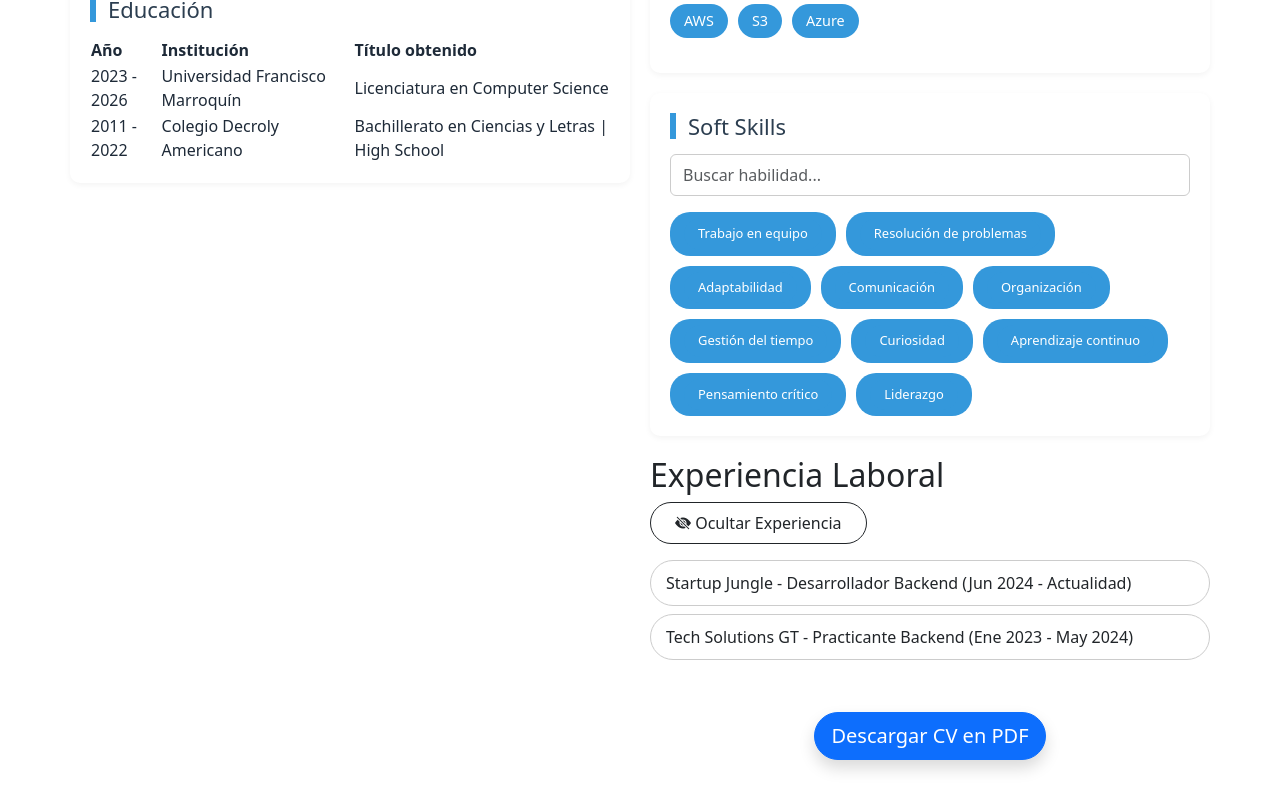
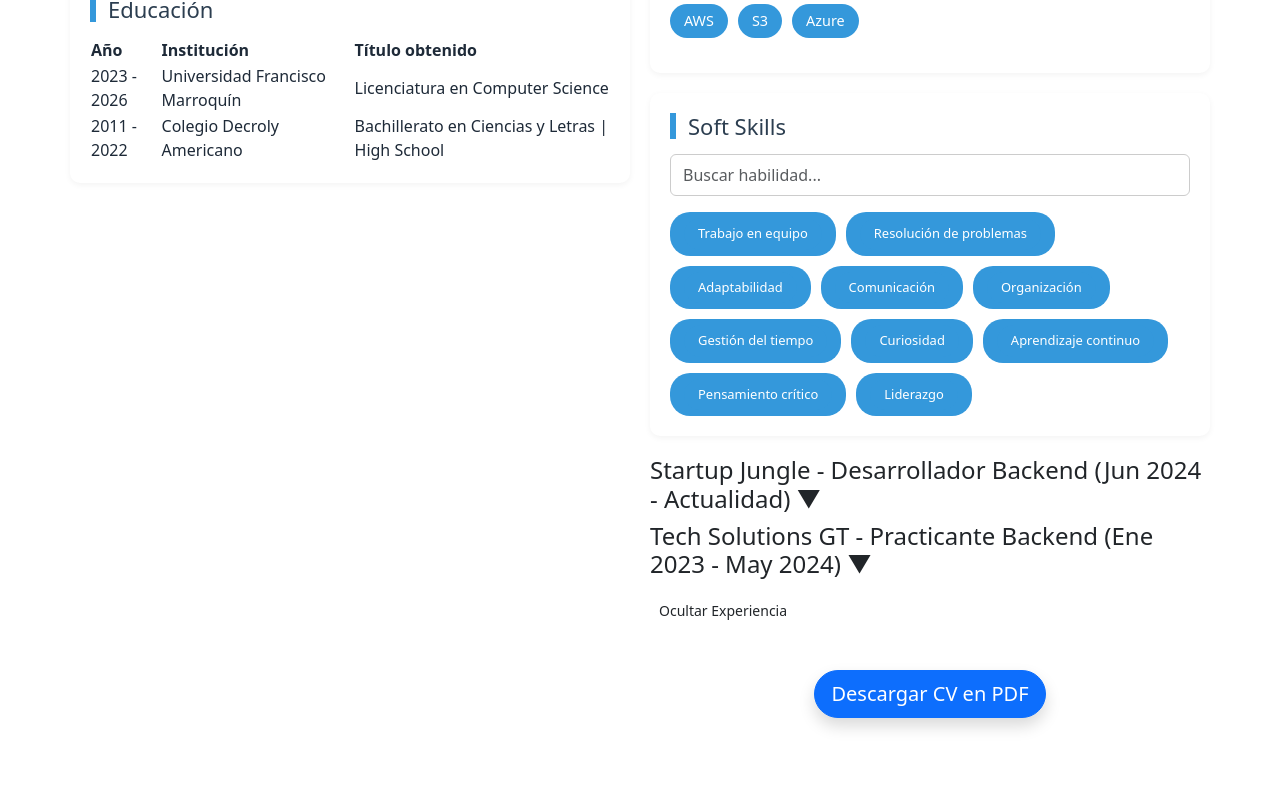
Before and after one commit to gian236/WebDevCV, an Angular app in the folder cv-angular/: page /cv in a window 1280 px wide. Shown: the part 762-1572 px from the top of the page. After the commit the page ends 1534 px from the top, so only its background shows below. Built offline with nearby package versions, Linux system fonts and the light colour scheme.

Commit message:
ruta hija

```diff
--- a/cv-angular/src/app/app.ts
+++ b/cv-angular/src/app/app.ts
@@ -22,24 +22,15 @@ import { About } from './about/about';
   template: `
     <app-header></app-header>
 
-    <!-- NAV DE SECCIONES -->
     <nav class="cv-navbar">
-      <button (click)="showSection('cv')" [class.active]="activeSection === 'cv'">
-        <i class="bi bi-person-vcard"></i> CV
-      </button>
-      <button (click)="showSection('about')" [class.active]="activeSection === 'about'">
-        <i class="bi bi-info-circle"></i> About
-      </button>
-      <button (click)="showSection('skills')" [class.active]="activeSection === 'skills'">
-        <i class="bi bi-lightning-charge"></i> Skills
-      </button>
-      <button (click)="showSection('experience')" [class.active]="activeSection === 'experience'">
-        <i class="bi bi-briefcase"></i> Experience
-      </button>
+      <button (click)="showSection('cv')" [class.active]="activeSection === 'cv'">CV</button>
+      <button (click)="showSection('about')" [class.active]="activeSection === 'about'">About</button>
+      <button (click)="showSection('skills')" [class.active]="activeSection === 'skills'">Skills</button>
+      <button (click)="showSection('experience')" [class.active]="activeSection === 'experience'">Experience</button>
     </nav>
 
     <main>
-      <!-- SECCIÓN CV -->
+      <!-- CV -->
       <div *ngIf="activeSection === 'cv'" class="cv-grid">
         <div class="cv-column">
           <app-contacto></app-contacto>
@@ -54,20 +45,31 @@ import { About } from './about/about';
         </div>
       </div>
 
-      <!-- SECCIÓN ABOUT -->
+      <!-- About -->
       <div *ngIf="activeSection === 'about'">
         <app-about></app-about>
       </div>
 
-      <!-- SECCIÓN SKILLS -->
+      <!-- Skills -->
       <div *ngIf="activeSection === 'skills'">
         <app-tecnologias></app-tecnologias>
         <app-soft-skills></app-soft-skills>
       </div>
 
-      <!-- SECCIÓN EXPERIENCE -->
-      <div *ngIf="activeSection === 'experience'">
-        <app-experiencia></app-experiencia>
+      <!-- Experience con sub-secciones -->
+      <div *ngIf="activeSection === 'experience'" class="experience-section">
+        <div class="experience-nav">
+          <button (click)="activeExperience = 'jobs'" [class.active]="activeExperience === 'jobs'">Jobs</button>
+          <button (click)="activeExperience = 'studies'" [class.active]="activeExperience === 'studies'">Studies</button>
+        </div>
+
+        <div *ngIf="activeExperience === 'jobs'">
+          <app-experiencia [view]="'jobs'"></app-experiencia>
+        </div>
+
+        <div *ngIf="activeExperience === 'studies'">
+          <app-experiencia [view]="'studies'"></app-experiencia>
+        </div>
       </div>
     </main>
   `,
@@ -75,8 +77,10 @@ import { About } from './about/about';
 })
 export class App {
   activeSection: 'cv' | 'about' | 'skills' | 'experience' = 'cv';
+  activeExperience: 'jobs' | 'studies' = 'jobs';
 
   showSection(section: 'cv' | 'about' | 'skills' | 'experience') {
     this.activeSection = section;
+    if (section === 'experience') this.activeExperience = 'jobs'; // por defecto
   }
 }
--- a/cv-angular/src/app/experiencia/experiencia.html
+++ b/cv-angular/src/app/experiencia/experiencia.html
@@ -1,23 +1,13 @@
-<section>
-  <h2>Experiencia Laboral</h2>
+<div *ngIf="experienciaVisible">
+  <div *ngFor="let item of filteredItems" class="experiencia-item">
+    <h4 (click)="toggleItem(item)" style="cursor: pointer;">
+      {{ item.titulo }}
+      <span>{{ item.abierto ? '▲' : '▼' }}</span>
+    </h4>
+    <p *ngIf="item.abierto">{{ item.descripcion }}</p>
+  </div>
+</div>
 
-  <button
-    class="btn btn-outline-dark rounded-pill px-4 py-2 mb-3"
-    (click)="toggleExperiencia()">
-    <i class="bi" [ngClass]="experienciaVisible ? 'bi-eye-slash-fill' : 'bi-eye-fill'"></i>
-    {{ experienciaVisible ? 'Ocultar Experiencia' : 'Mostrar Experiencia' }}
-  </button>
-
-  <div *ngIf="experienciaVisible">
-    <div *ngFor="let item of items" class="accordion-item">
-      <button class="accordion-button rounded-pill" (click)="toggleItem(item)">
-        {{ item.titulo }}
-      </button>
-      <div class="accordion-collapse" [class.show]="item.abierto">
-        <div class="accordion-body">
-          {{ item.descripcion }}
-        </div>
-      </div>
-    </div>
-  </div>
-</section>
+<button (click)="toggleExperiencia()" class="btn btn-sm mt-2">
+  {{ experienciaVisible ? 'Ocultar Experiencia' : 'Mostrar Experiencia' }}
+</button>
--- a/cv-angular/src/app/experiencia/experiencia.ts
+++ b/cv-angular/src/app/experiencia/experiencia.ts
@@ -1,4 +1,4 @@
-import { Component } from '@angular/core';
+import { Component, Input } from '@angular/core';
 import { CommonModule } from '@angular/common';
 
 @Component({
@@ -10,6 +10,9 @@ import { CommonModule } from '@angular/common';
 })
 export class Experiencia {
   experienciaVisible = true;
+
+  // ✅ Nuevo Input para seleccionar vista: 'jobs' o 'studies'
+  @Input() view: 'jobs' | 'studies' = 'jobs';
 
   items = [
     {
@@ -31,4 +34,25 @@ export class Experiencia {
   toggleExperiencia() {
     this.experienciaVisible = !this.experienciaVisible;
   }
+
+  // ✅ Filtro para mostrar solo jobs o studies
+  get filteredItems() {
+    if (this.view === 'jobs') {
+      return this.items.filter(item => item.titulo.includes('Backend') || item.titulo.includes('Dev'));
+    } else {
+      // aquí podrías agregar items de estudios si los tienes
+      return [
+        {
+          titulo: 'Computer Science - Universidad Francisco Marroquín',
+          descripcion: 'Licenciatura en Computer Science',
+          abierto: false
+        },
+        {
+          titulo: 'Curso de Angular',
+          descripcion: 'Aprendizaje práctico de Angular 20',
+          abierto: false
+        }
+      ];
+    }
+  }
 }
```
